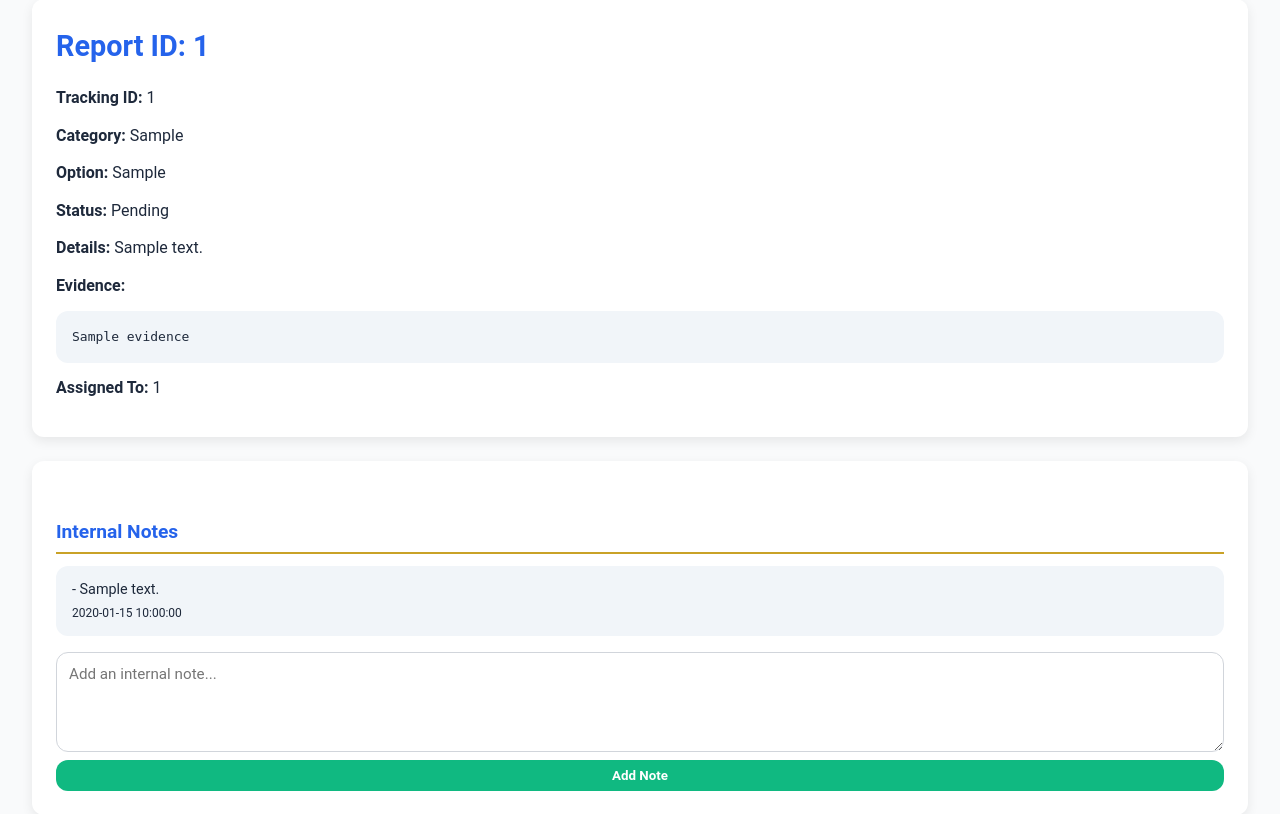
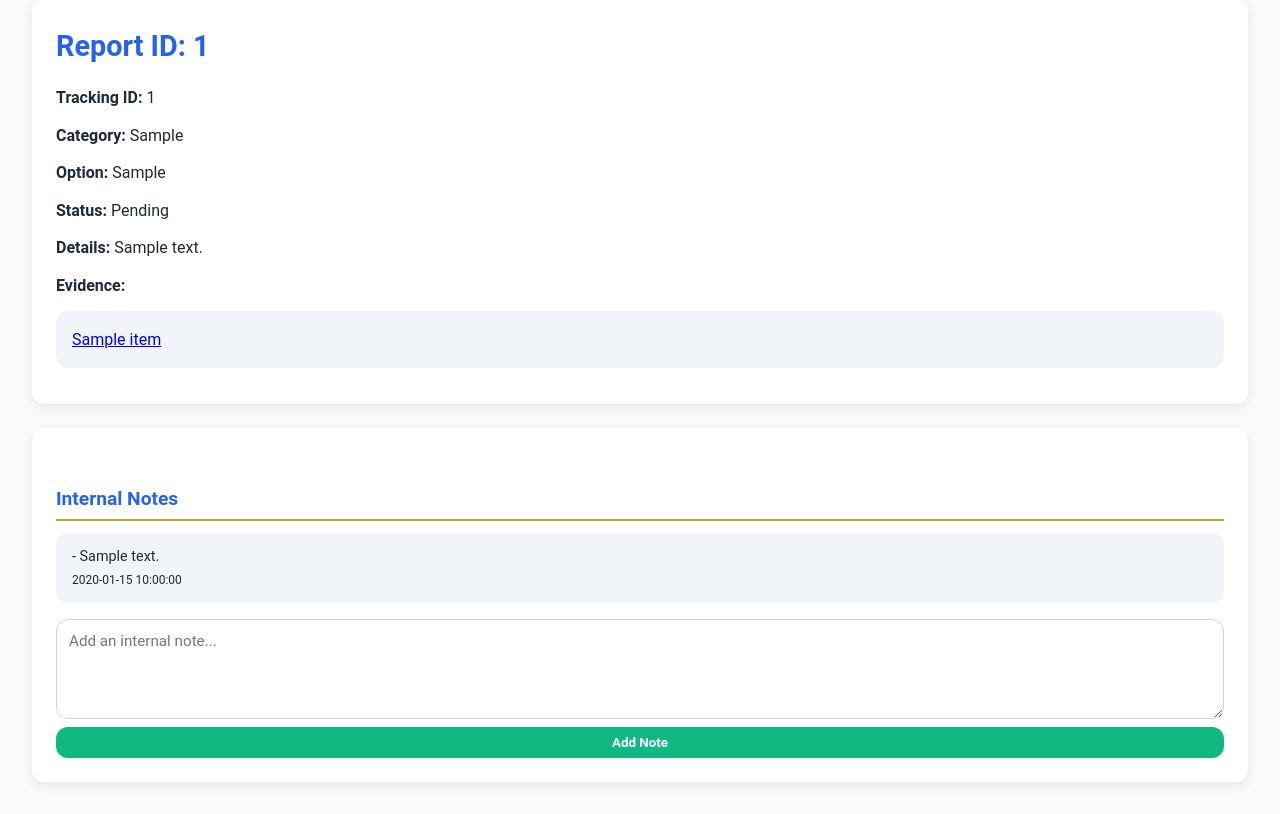
Before and after one commit to smintech/reportsystemapp, a Flask app: template templates/view_report.html in a window 1280 px wide. Shown: the part 33-847 px from the top of the page. Run offline with Flask 3, Linux system fonts and the light colour scheme; the template is opened without the code that fills it: most values are stand-ins (such as "Sample title", 1, 10 or a date in 2020); some libraries are stand-ins or nearby versions.

Commit message:
Update view_report.html

```diff
--- a/templates/view_report.html
+++ b/templates/view_report.html
@@ -165,13 +165,18 @@ a.back-link:hover {
     <p><strong>Details:</strong> {{ report.details }}</p>
 
     <p><strong>Evidence:</strong></p>
-    {% if report.evidence %}
-        <pre>{{ report.evidence }}</pre>
+    {% if evidence_list %}
+        {% for item in evidence_list %}
+           {% if item.startswith('http') %}
+        <pre><a href="{{ item }}" target="_blank">{{ item }}</a></pre>
+    {% else %}
+        <pre><a href="{{ url_for('get_evidence', tracking_id=report.tracking_id, filename=item) }}" target="_blank">{{ item }}</a></pre>
+           {% endif %}
+        {% endfor %}
     {% else %}
         <p>No evidence submitted.</p>
+    <p><strong>Assigned To:</strong> {{ report.assigned_staff_id if report.assigned_staff_id else "Not assigned" }}</p>
     {% endif %}
-
-    <p><strong>Assigned To:</strong> {{ report.assigned_staff_id if report.assigned_staff_id else "Not assigned" }}</p>
 </div>
 
 <div class="card">
```
